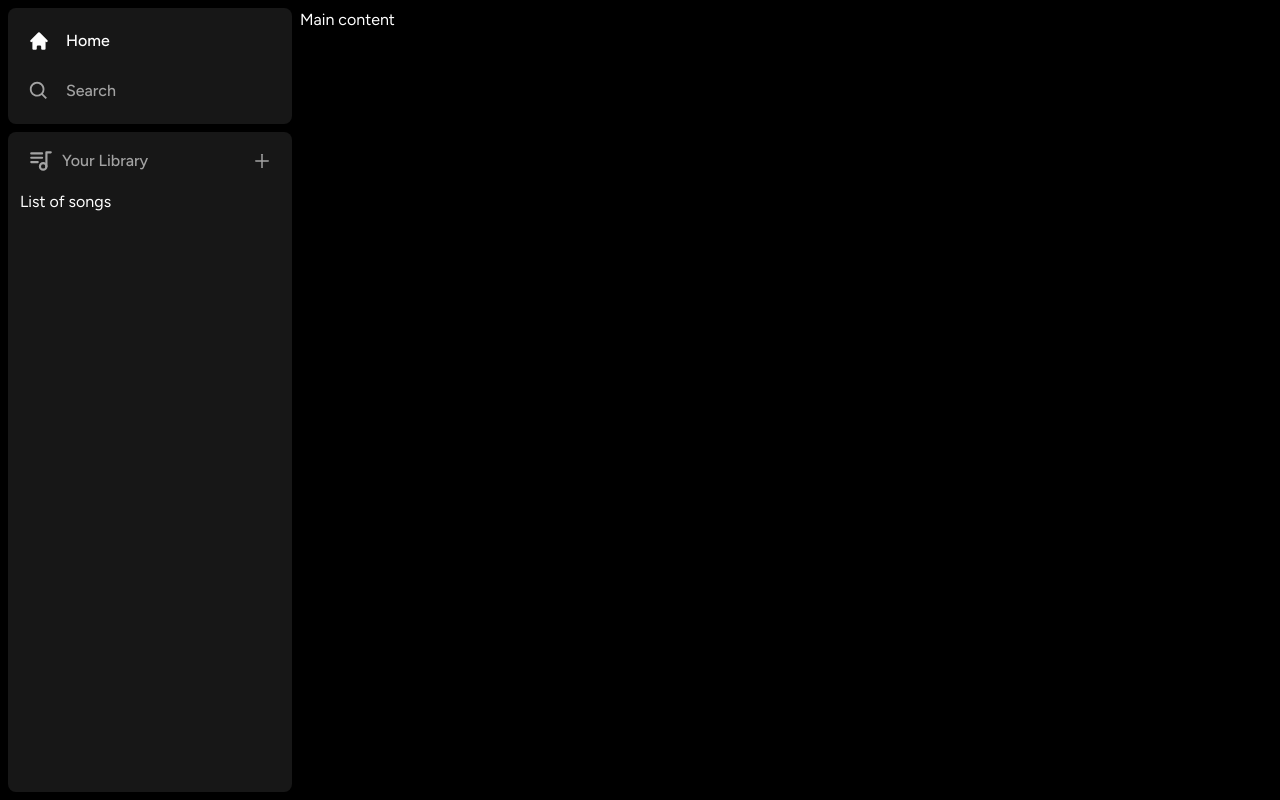
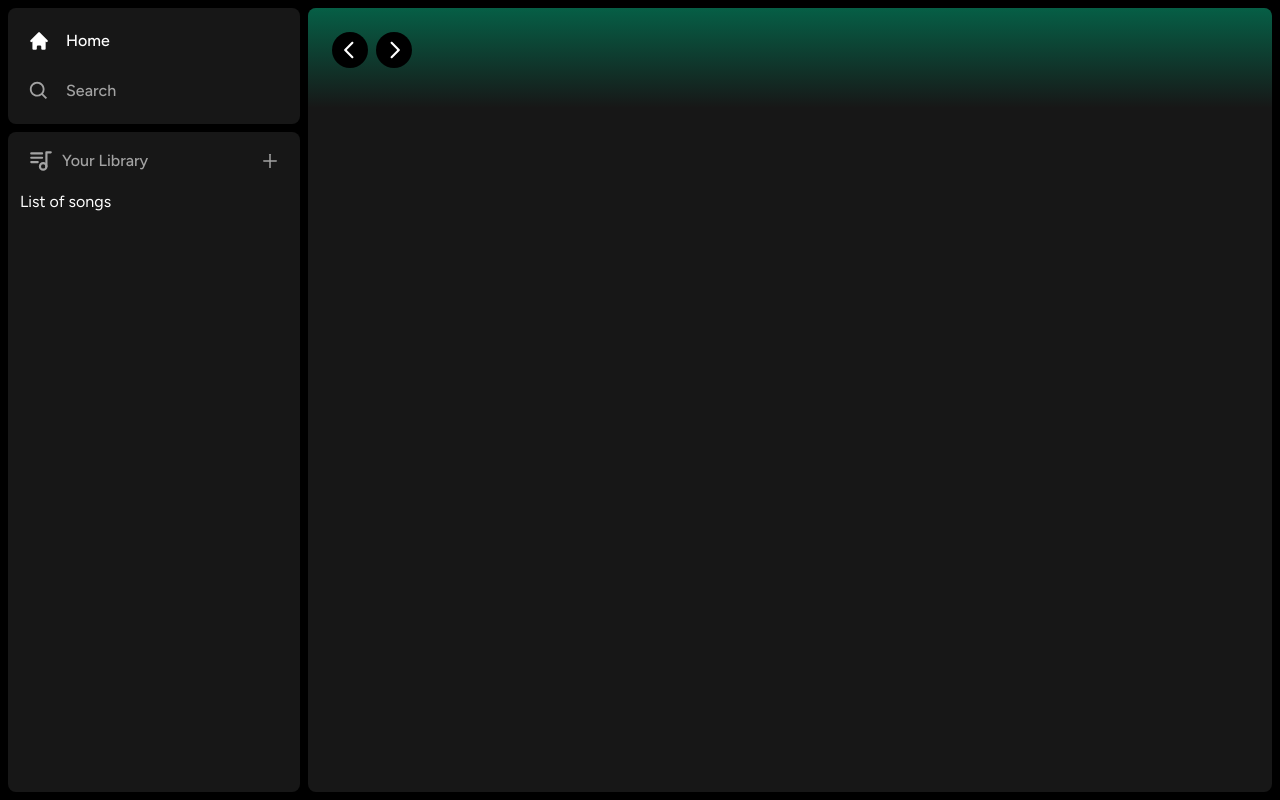
Before and after one commit to Wael-Morjen/Spotify-Music-Platform, a Next.js app: page / in a window 1280 px wide. Built offline with nearby package versions, Linux system fonts and the light colour scheme.

Commit message:
Header arrows integration

```diff
--- a/app/(site)/page.tsx
+++ b/app/(site)/page.tsx
@@ -1,9 +1,18 @@
-import Image from 'next/image'
+import Header from '@/components/Header'
 
 export default function Home() {
   return (
-    <div>
-      Main content
+    <div className='
+      bg-neutral-900
+      rounded-lg
+      h-full
+      w-full
+      overflow-hidden
+      overflow-y-auto
+    '>
+      <Header>
+        Header
+      </Header>
     </div>
   )
 }
--- a/components/Box.tsx
+++ b/components/Box.tsx
@@ -5,7 +5,7 @@ interface BoxProps {
     className?: string
 }
 
-const BOX = ({
+const Box = ({
     children,
     className
 }: BoxProps ) => {
@@ -25,4 +25,4 @@ const BOX = ({
     );
 }
 
-export default BOX;
+export default Box;
--- /dev/null
+++ b/components/Header.tsx
@@ -0,0 +1,82 @@
+'use client'
+
+import { useRouter } from "next/navigation";
+import { twMerge } from "tailwind-merge";
+import { RxCaretLeft, RxCaretRight } from "react-icons/rx";
+
+interface HeaderProps {
+    children: React.ReactNode
+    className?: string;
+}
+
+const Header = ({
+    children,
+    className
+}: HeaderProps) => {
+    const router = useRouter();
+
+    const handleLogout = () => {
+
+    }
+
+    return (
+        <div className={twMerge(`
+            h-fit
+            bg-gradient-to-b
+            from-emerald-800
+            p-6
+        `,
+            className
+        )}>
+            <div
+                className="
+                    w-full
+                    mb-4
+                    flex
+                    items-center
+                    justify-between
+                "
+            >
+                <div
+                    className="
+                        md:flex
+                        hidden
+                        items-center
+                        gap-x-2
+                    "
+                >
+                    <button
+                        onClick={() => router.back()}
+                        className="
+                            rounded-full
+                            bg-black
+                            items-center
+                            justify-center
+                            flex
+                            hover:opacity-75
+                            transition
+                        "
+                    >
+                        <RxCaretLeft size={36} className="text-white" />
+                    </button>
+                    <button
+                        onClick={() => router.forward()}
+                        className="
+                            rounded-full
+                            bg-black
+                            items-center
+                            justify-center
+                            flex
+                            hover:opacity-75
+                            transition
+                        "
+                    >
+                        <RxCaretRight size={36} className="text-white" />
+                    </button>
+                </div>
+            </div>
+        </div>
+    );
+}
+
+export default Header;
--- a/components/Sidebar.tsx
+++ b/components/Sidebar.tsx
@@ -44,7 +44,8 @@ const Sidebar = ({
                     bg-black
                     h-full
                     w-[300px]
-                    p-2
+                    py-2
+                    pl-2
                 "
             >
                 <Box>
@@ -69,7 +70,7 @@ const Sidebar = ({
                     <Library />
                 </Box>
             </div>
-            <main className="h-full flex-1 overflow-y-hidden py-2">
+            <main className="h-full flex-1 overflow-y-hidden py-2 pr-2 ml-2">
                 {children}
             </main>
         </div>
```
